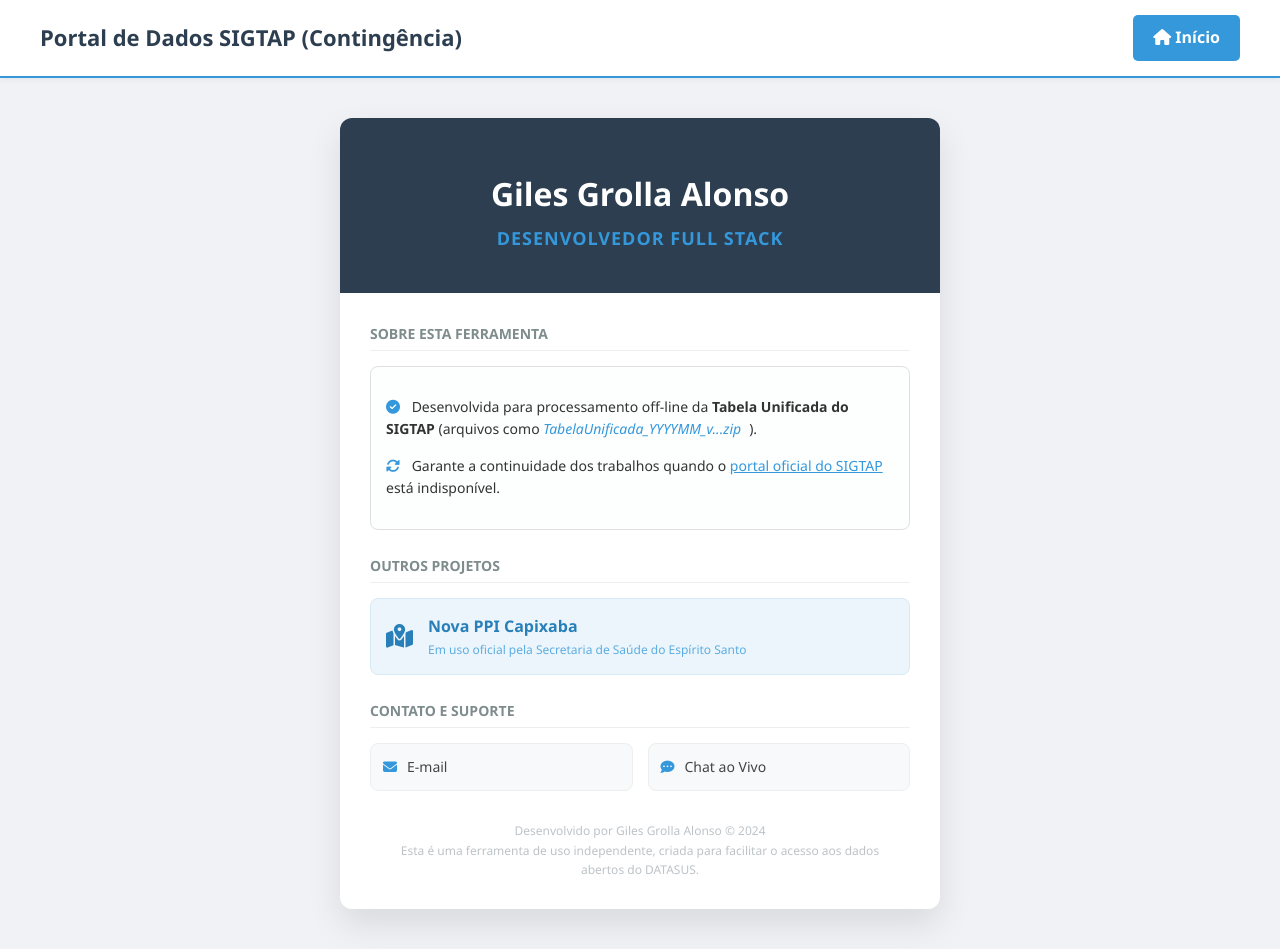
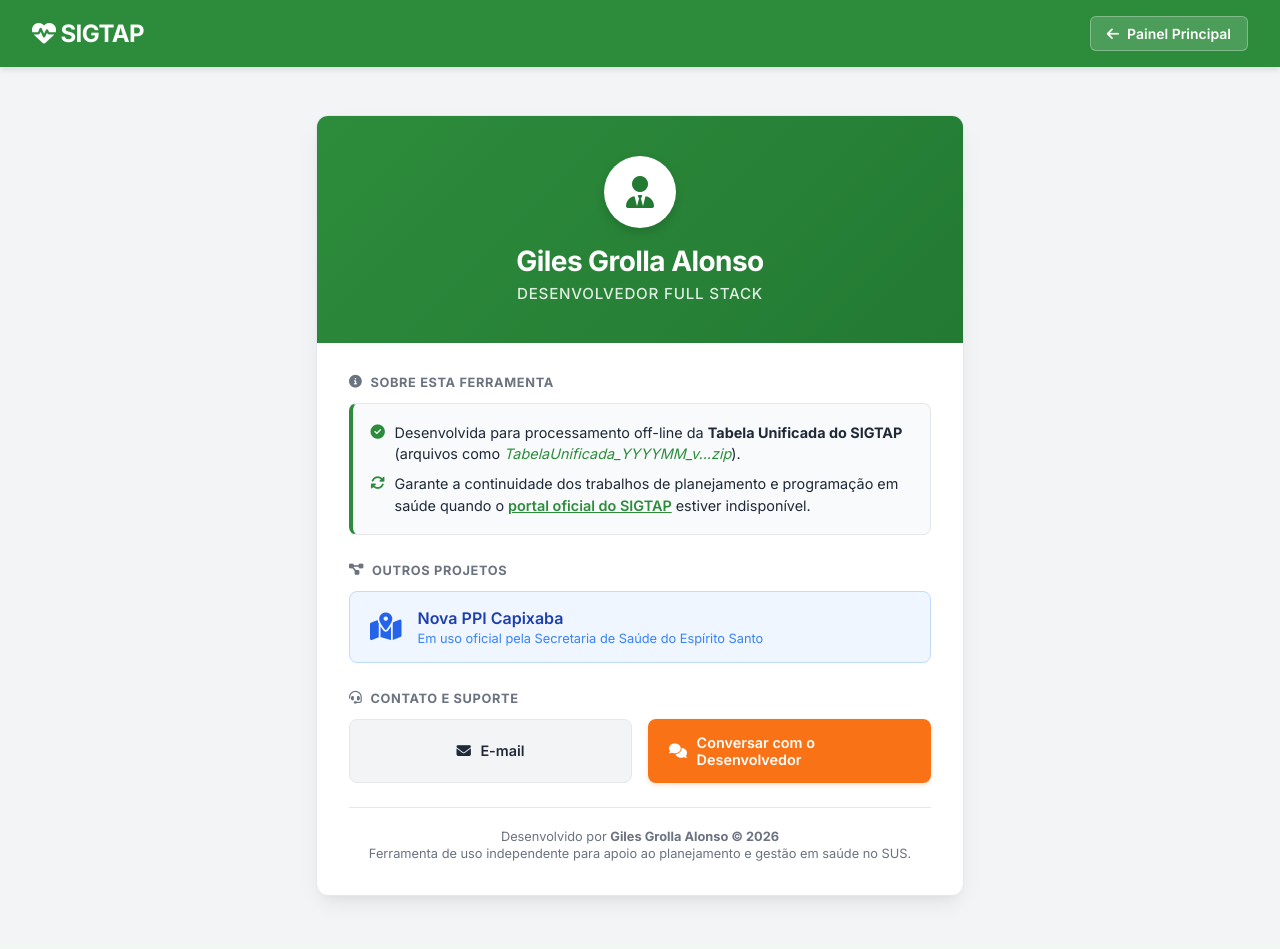
Before and after one commit to GilesAlonso/sigtap-vps, a Flask app: page /contato in a window 1280 px wide. After the commit the page ends 903 px from the top, so only its background shows below. Run offline with Flask 3, Linux system fonts and the light colour scheme.

Commit message:
Aprimora pagina de Contato com design moderno, ano 2026 e botao de chat reescrito

```diff
--- a/templates/contato.html
+++ b/templates/contato.html
@@ -1,90 +1,354 @@
 <!DOCTYPE html>
-<html>
+<html lang="pt-BR">
 <head>
-    <title>Contato - Giles Grolla Alonso</title>
+    <meta charset="UTF-8">
+    <meta name="viewport" content="width=device-width, initial-scale=1.0">
+    <title>Contato & Suporte | SIGTAP</title>
+
+    <!-- Google Fonts & FontAwesome -->
+    <link href="https://fonts.googleapis.com/css2?family=Inter:wght@400;500;600;700&display=swap" rel="stylesheet">
     <link rel="stylesheet" href="https://cdnjs.cloudflare.com/ajax/libs/font-awesome/6.4.0/css/all.min.css">
+
     <style>
-        body { font-family: 'Segoe UI', Tahoma, Geneva, Verdana, sans-serif; margin: 0; background-color: #f0f2f5; color: #333; line-height: 1.6; }
-        .header { background-color: #fff; padding: 15px 40px; display: flex; justify-content: space-between; align-items: center; border-bottom: 2px solid #3498db; box-shadow: 0 2px 5px rgba(0,0,0,0.05); }
-        .header h1 { margin: 0; color: #2c3e50; font-size: 22px; }
-        .custom-button { padding: 10px 20px; font-weight: bold; text-decoration: none; color: #fff; background-color: #3498db; border-radius: 5px; transition: 0.3s; }
-        .custom-button:hover { background-color: #2980b9; }
+        :root {
+            --primary: #2D8C3C;
+            --primary-dark: #237A33;
+            --accent: #F97316;
+            --accent-hover: #EA580C;
+            --bg-color: #F3F4F6;
+            --card-bg: #FFFFFF;
+            --text-main: #1F2937;
+            --text-muted: #6B7280;
+            --border: #E5E7EB;
+        }
 
-        .container { display: flex; justify-content: center; align-items: center; padding: 40px 20px; }
+        * {
+            box-sizing: border-box;
+        }
 
-        .contact-card { background: white; border-radius: 12px; box-shadow: 0 15px 35px rgba(0,0,0,0.1); width: 100%; max-width: 600px; overflow: hidden; }
+        body {
+            font-family: 'Inter', sans-serif;
+            margin: 0;
+            background-color: var(--bg-color);
+            color: var(--text-main);
+            min-height: 100vh;
+            display: flex;
+            flex-direction: column;
+        }
 
-        .card-header { background: #2c3e50; padding: 40px 20px; color: white; text-align: center; }
-        .card-header h2 { margin: 10px 0 5px; font-size: 32px; }
-        .card-header .title { font-size: 18px; color: #3498db; font-weight: bold; text-transform: uppercase; letter-spacing: 1px; }
+        /* Navbar */
+        .navbar {
+            background-color: var(--primary);
+            color: white;
+            padding: 1rem 2rem;
+            display: flex;
+            justify-content: space-between;
+            align-items: center;
+            box-shadow: 0 4px 6px -1px rgba(0, 0, 0, 0.1);
+        }
 
-        .card-body { padding: 30px; }
+        .navbar-brand {
+            display: flex;
+            align-items: center;
+            gap: 1rem;
+        }
 
-        .section-title { font-size: 14px; font-weight: bold; color: #7f8c8d; text-transform: uppercase; margin-bottom: 15px; border-bottom: 1px solid #eee; padding-bottom: 5px; }
+        .navbar-title {
+            font-size: 1.5rem;
+            font-weight: 700;
+            margin: 0;
+            letter-spacing: -0.025em;
+            color: white;
+            text-decoration: none;
+        }
 
-        .info-box { background: #fdfefe; border: 1px solid #e0e0e0; padding: 15px; margin-bottom: 25px; border-radius: 8px; font-size: 14px; }
-        .info-box i { color: #3498db; margin-right: 8px; }
+        .nav-buttons a {
+            display: inline-flex;
+            align-items: center;
+            gap: 0.5rem;
+            padding: 0.5rem 1rem;
+            font-size: 0.875rem;
+            font-weight: 600;
+            text-decoration: none;
+            color: white;
+            background-color: rgba(255, 255, 255, 0.15);
+            border: 1px solid rgba(255, 255, 255, 0.3);
+            border-radius: 0.375rem;
+            transition: all 0.2s;
+        }
 
-        .project-link { display: flex; align-items: center; background: #ebf5fb; padding: 15px; border-radius: 8px; text-decoration: none; color: #2980b9; font-weight: bold; margin-bottom: 25px; transition: 0.3s; border: 1px solid #d6eaf8; }
-        .project-link:hover { background: #d6eaf8; transform: translateX(5px); }
-        .project-link i { font-size: 24px; margin-right: 15px; }
+        .nav-buttons a:hover {
+            background-color: rgba(255, 255, 255, 0.25);
+        }
 
-        .contact-grid { display: grid; grid-template-columns: 1fr 1fr; gap: 15px; }
-        .contact-item { display: flex; align-items: center; text-decoration: none; color: #444; padding: 12px; border-radius: 8px; background: #f8f9fa; border: 1px solid #eee; transition: 0.3s; font-size: 14px; }
-        .contact-item:hover { background: #fff; border-color: #3498db; color: #3498db; }
-        .contact-item i { margin-right: 10px; color: #3498db; }
+        /* Main Container */
+        .container {
+            max-width: 680px;
+            width: 100%;
+            margin: 3rem auto;
+            padding: 0 1rem;
+            flex-grow: 1;
+        }
 
-        .footer-note { font-size: 12px; color: #bdc3c7; text-align: center; margin-top: 30px; padding: 0 20px; }
-        .footer-note a { color: #95a5a6; }
+        .card {
+            background: var(--card-bg);
+            border-radius: 0.75rem;
+            box-shadow: 0 10px 25px -5px rgba(0, 0, 0, 0.08), 0 8px 10px -6px rgba(0, 0, 0, 0.04);
+            border: 1px solid var(--border);
+            overflow: hidden;
+        }
+
+        .card-header-banner {
+            background: linear-gradient(135deg, var(--primary) 0%, var(--primary-dark) 100%);
+            padding: 2.5rem 2rem;
+            color: white;
+            text-align: center;
+            position: relative;
+        }
+
+        .avatar-badge {
+            width: 72px;
+            height: 72px;
+            background-color: white;
+            color: var(--primary-dark);
+            border-radius: 50%;
+            display: flex;
+            align-items: center;
+            justify-content: center;
+            font-size: 2rem;
+            margin: 0 auto 1rem auto;
+            box-shadow: 0 4px 10px rgba(0,0,0,0.15);
+        }
+
+        .card-header-banner h1 {
+            margin: 0;
+            font-size: 1.75rem;
+            font-weight: 700;
+            letter-spacing: -0.02em;
+        }
+
+        .card-header-banner p {
+            margin: 0.35rem 0 0 0;
+            font-size: 0.95rem;
+            color: rgba(255, 255, 255, 0.85);
+            font-weight: 500;
+            text-transform: uppercase;
+            letter-spacing: 0.05em;
+        }
+
+        .card-body {
+            padding: 2rem;
+        }
+
+        .section-title {
+            font-size: 0.8rem;
+            font-weight: 700;
+            color: var(--text-muted);
+            text-transform: uppercase;
+            letter-spacing: 0.05em;
+            margin-bottom: 0.85rem;
+            display: flex;
+            align-items: center;
+            gap: 0.5rem;
+        }
+
+        .info-box {
+            background-color: #F8FAFC;
+            border: 1px solid var(--border);
+            border-left: 4px solid var(--primary);
+            padding: 1.1rem;
+            border-radius: 0.5rem;
+            font-size: 0.9rem;
+            color: var(--text-main);
+            margin-bottom: 1.75rem;
+            line-height: 1.5;
+        }
+
+        .info-box p {
+            margin: 0 0 0.5rem 0;
+            display: flex;
+            align-items: flex-start;
+            gap: 0.6rem;
+        }
+
+        .info-box p:last-child {
+            margin-bottom: 0;
+        }
+
+        .info-box i {
+            color: var(--primary);
+            margin-top: 0.2rem;
+        }
+
+        .info-box a {
+            color: var(--primary);
+            font-weight: 600;
+            text-decoration: underline;
+        }
+
+        .project-link-card {
+            display: flex;
+            align-items: center;
+            gap: 1rem;
+            background: #EFF6FF;
+            border: 1px solid #BFDBFE;
+            padding: 1rem 1.25rem;
+            border-radius: 0.5rem;
+            text-decoration: none;
+            color: #1E40AF;
+            font-weight: 600;
+            margin-bottom: 1.75rem;
+            transition: all 0.2s;
+        }
+
+        .project-link-card:hover {
+            background: #DBEAFE;
+            transform: translateY(-2px);
+            box-shadow: 0 4px 6px -1px rgba(0, 0, 0, 0.05);
+        }
+
+        .project-link-icon {
+            font-size: 1.75rem;
+            color: #2563EB;
+        }
+
+        .project-link-desc {
+            font-weight: 400;
+            font-size: 0.8rem;
+            color: #3B82F6;
+            margin-top: 0.15rem;
+        }
+
+        .contact-grid {
+            display: grid;
+            grid-template-columns: 1fr 1fr;
+            gap: 1rem;
+            margin-bottom: 1.5rem;
+        }
+
+        @media (max-width: 540px) {
+            .contact-grid {
+                grid-template-columns: 1fr;
+            }
+        }
+
+        .btn-contact {
+            display: flex;
+            align-items: center;
+            justify-content: center;
+            gap: 0.6rem;
+            padding: 0.85rem 1.25rem;
+            border-radius: 0.5rem;
+            text-decoration: none;
+            font-weight: 600;
+            font-size: 0.9rem;
+            transition: all 0.2s;
+            border: 1px solid transparent;
+        }
+
+        .btn-email {
+            background-color: #F3F4F6;
+            color: var(--text-main);
+            border-color: var(--border);
+        }
+
+        .btn-email:hover {
+            background-color: #E5E7EB;
+            color: #111827;
+        }
+
+        .btn-chat {
+            background-color: var(--accent);
+            color: white;
+            box-shadow: 0 2px 4px rgba(249, 115, 22, 0.2);
+        }
+
+        .btn-chat:hover {
+            background-color: var(--accent-hover);
+            color: white;
+            box-shadow: 0 4px 8px rgba(249, 115, 22, 0.3);
+        }
+
+        .footer-note {
+            font-size: 0.8rem;
+            color: var(--text-muted);
+            text-align: center;
+            padding-top: 1.25rem;
+            border-top: 1px solid var(--border);
+            line-height: 1.4;
+        }
     </style>
 </head>
 <body>
-    <div class="header">
-        <h1>Portal de Dados SIGTAP (Contingência)</h1>
-        <a href="/" class="custom-button"><i class="fas fa-home"></i> Início</a>
+
+    <div class="navbar">
+        <div class="navbar-brand">
+            <a href="/" class="navbar-title"><i class="fas fa-heartbeat"></i> SIGTAP</a>
+        </div>
+        <div class="nav-buttons">
+            <a href="/"><i class="fas fa-arrow-left"></i> Painel Principal</a>
+        </div>
     </div>
 
     <div class="container">
-        <div class="contact-card">
-            <div class="card-header">
-                <h2>Giles Grolla Alonso</h2>
-                <div class="title">Desenvolvedor Full Stack</div>
+        <div class="card">
+            <div class="card-header-banner">
+                <div class="avatar-badge">
+                    <i class="fas fa-user-tie"></i>
+                </div>
+                <h1>Giles Grolla Alonso</h1>
+                <p>Desenvolvedor Full Stack</p>
             </div>
 
             <div class="card-body">
-                <div class="section-title">Sobre esta ferramenta</div>
+                <div class="section-title">
+                    <i class="fas fa-info-circle"></i> Sobre esta ferramenta
+                </div>
                 <div class="info-box">
-                    <p><i class="fas fa-check-circle"></i> Desenvolvida para processamento off-line da <strong>Tabela Unificada do SIGTAP</strong> (arquivos como <i>TabelaUnificada_YYYYMM_v...zip</i>).</p>
-                    <p><i class="fas fa-sync-alt"></i> Garante a continuidade dos trabalhos quando o <a href="http://sigtap.datasus.gov.br/" target="_blank" style="color:#3498db">portal oficial do SIGTAP</a> está indisponível.</p>
+                    <p>
+                        <i class="fas fa-check-circle"></i>
+                        <span>Desenvolvida para processamento off-line da <strong>Tabela Unificada do SIGTAP</strong> (arquivos como <i>TabelaUnificada_YYYYMM_v...zip</i>).</span>
+                    </p>
+                    <p>
+                        <i class="fas fa-sync-alt"></i>
+                        <span>Garante a continuidade dos trabalhos de planejamento e programação em saúde quando o <a href="http://sigtap.datasus.gov.br/" target="_blank">portal oficial do SIGTAP</a> estiver indisponível.</span>
+                    </p>
                 </div>
 
-                <div class="section-title">Outros Projetos</div>
-                <a href="https://sites.google.com/view/novappicapixaba/" target="_blank" class="project-link">
-                    <i class="fas fa-map-marked-alt"></i>
+                <div class="section-title">
+                    <i class="fas fa-project-diagram"></i> Outros Projetos
+                </div>
+                <a href="https://sites.google.com/view/novappicapixaba/" target="_blank" class="project-link-card">
+                    <div class="project-link-icon">
+                        <i class="fas fa-map-marked-alt"></i>
+                    </div>
                     <div>
-                        Nova PPI Capixaba
-                        <div style="font-weight: normal; font-size: 12px; color: #5dade2;">Em uso oficial pela Secretaria de Saúde do Espírito Santo</div>
+                        <div>Nova PPI Capixaba</div>
+                        <div class="project-link-desc">Em uso oficial pela Secretaria de Saúde do Espírito Santo</div>
                     </div>
                 </a>
 
-                <div class="section-title">Contato e Suporte</div>
+                <div class="section-title">
+                    <i class="fas fa-headset"></i> Contato e Suporte
+                </div>
                 <div class="contact-grid">
-                    <a href="mailto:giles.g.alonso@gmail.com" class="contact-item">
+                    <a href="mailto:giles.g.alonso@gmail.com" class="btn-contact btn-email">
                         <i class="fas fa-envelope"></i>
                         <span>E-mail</span>
                     </a>
-                    <a href="https://tawk.to/chat/6a0b408a3507531c343e010d/1jotv881n" target="_blank" class="contact-item">
-                        <i class="fas fa-comment-dots"></i>
-                        <span>Chat ao Vivo</span>
+                    <a href="https://tawk.to/chat/6a0b408a3507531c343e010d/1jotv881n" target="_blank" class="btn-contact btn-chat">
+                        <i class="fas fa-comments"></i>
+                        <span>Conversar com o Desenvolvedor</span>
                     </a>
                 </div>
 
                 <div class="footer-note">
-                    Desenvolvido por Giles Grolla Alonso &copy; 2024<br>
-                    Esta é uma ferramenta de uso independente, criada para facilitar o acesso aos dados abertos do DATASUS.
+                    Desenvolvido por <strong>Giles Grolla Alonso &copy; 2026</strong><br>
+                    Ferramenta de uso independente para apoio ao planejamento e gestão em saúde no SUS.
                 </div>
             </div>
         </div>
     </div>
+
 </body>
 </html>
--- a/templates/index.html
+++ b/templates/index.html
@@ -287,6 +287,7 @@
             <span class="badge" style="background-color: var(--accent);"><span id="kpi-count">0</span> resultados</span>
         </div>
         <div class="nav-buttons">
+            <a href="/contato"><i class="fas fa-envelope"></i> Contato / Suporte</a>
         </div>
     </div>
 
--- a/templates/procedimento_detail.html
+++ b/templates/procedimento_detail.html
@@ -437,7 +437,7 @@
 
     <div class="navbar">
         <a href="{{ url_for('index') }}"><i class="fas fa-arrow-left"></i> Voltar ao Painel Principal</a>
-        <div style="font-size: 0.875rem; font-weight: 500; opacity: 0.9;">SIGTAP - Tabela Unificada</div>
+        <a href="/contato"><i class="fas fa-envelope"></i> Contato / Suporte</a>
     </div>
 
     <div class="container">
```
